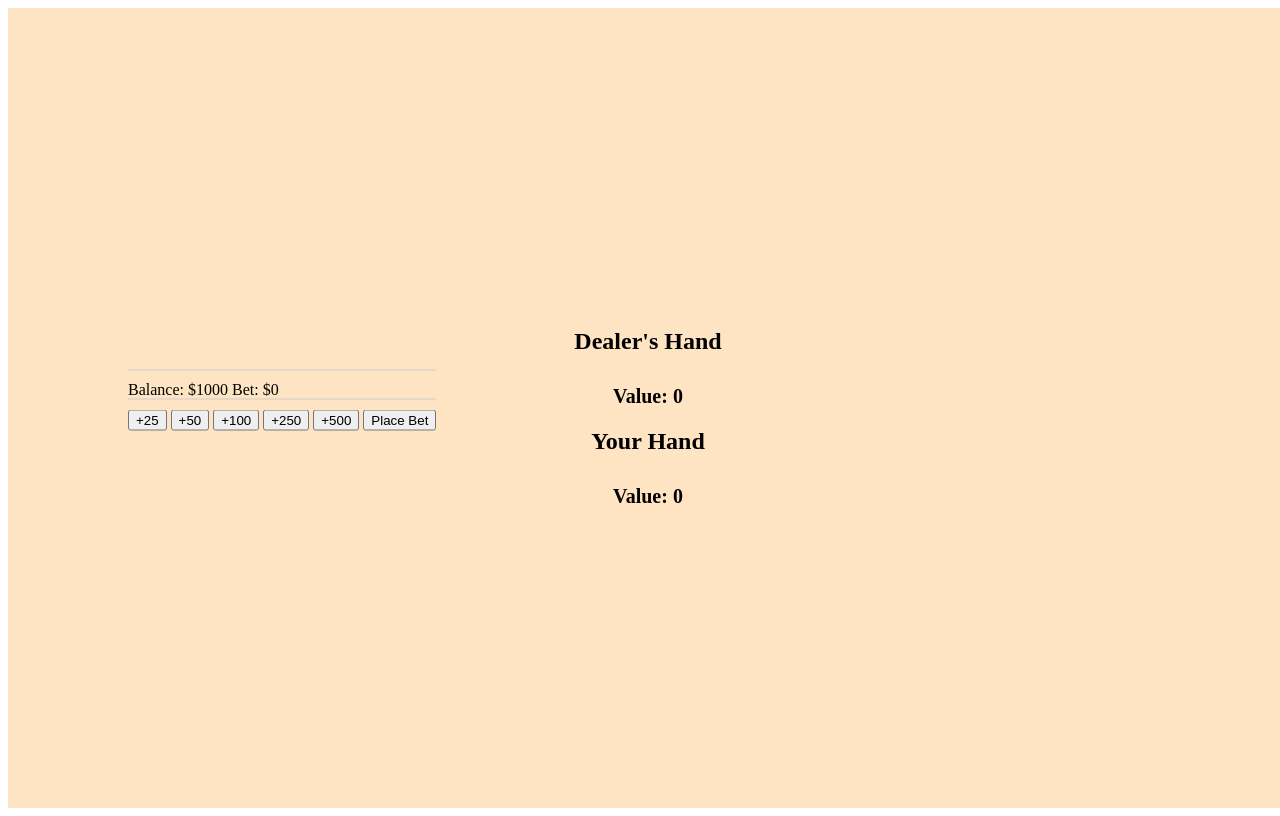
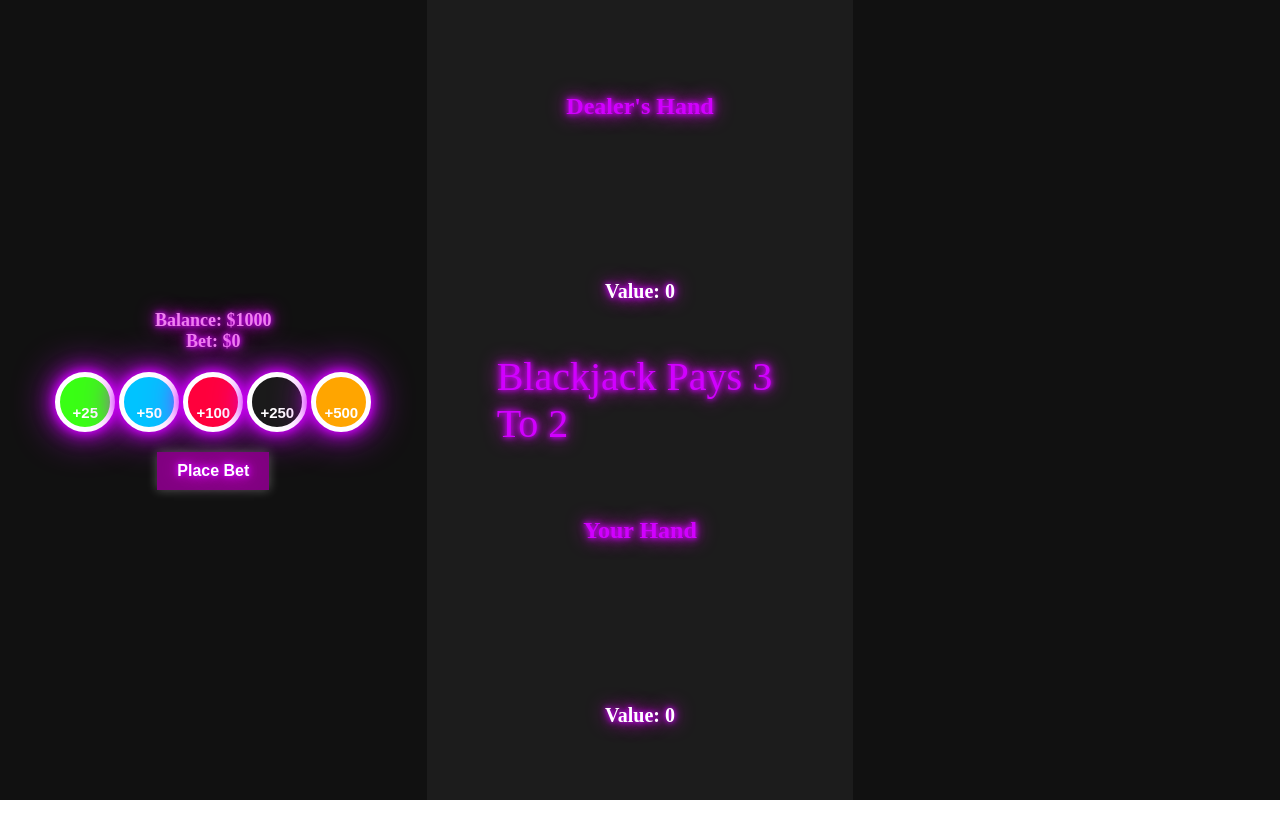
Before and after one commit to LewisWhite2474/BlackJackJS, a plain HTML site: page game.html in a window 1280 px wide. Drawn offline with Linux system fonts and the light colour scheme.

Commit message:
Heavily updated UI

```diff
--- a/game.html
+++ b/game.html
@@ -8,54 +8,61 @@
     <title>Game</title>
 </head>
 <body>
-    <div class="table-area">
+<div class="main-layout">
+  <!-- Left Column: Betting Controls -->
+  <div class="left-column">
+    <div class="controls-wrapper">
+      <!-- Balance + Bet Display -->
+      <div class="balance-container">
+        Balance: $<span id="balance-display">1000</span><br>
+        Bet: $<span id="bet-display">0</span>
+      </div>
+
+      <!-- Chips + Place Bet -->
+      <div id="bet-container-wrapper">
+        <div id="bet-container">
+          <button id="25-button" class="chip green">+25</button>
+          <button id="50-button" class="chip blue">+50</button>
+          <button id="100-button" class="chip red">+100</button>
+          <button id="250-button" class="chip black">+250</button>
+          <button id="500-button" class="chip orange">+500</button>
+        </div>
+        <button id="bet-button" class="logic-button">Place Bet</button>
+      </div>
+
+      <!-- Action Buttons -->
+      <div id="action-buttons" class="action-buttons">
+        <button id="hit-button" class="logic-button">Hit</button>
+        <button id="stand-button" class="logic-button">Stand</button>
+        <button id="double-button" class="logic-button">Double</button>
+        <button id="split-button" class="logic-button" disabled>Split</button>
+      </div>
+    </div>
+  </div>
+
+  <!-- Center Column: Game Table -->
+  <div class="center-column">
     <div class="dealer-hand">
       <h2>Dealer's Hand</h2>
-            <div class="card-container" id="dealer-cards">
-                <!-- Dealer cards will be shown here -->
-            </div>
+      <div class="card-container" id="dealer-cards"></div>
       <div class="value-container" id="dealer-value">Value: 0</div>
     </div>
 
+    <div class="middle-text">Blackjack Pays 3 To 2</div>
+
     <div class="player-hand">
       <h2>Your Hand</h2>
-            <div class="card-container" id="player-cards">
-                <!-- Player cards will be shown here -->
-            </div>
+      <div class="card-container" id="player-cards"></div>
       <div class="value-container" id="player-value">Value: 0</div>
-        </div>
-
-
-
-            <div class="controls-wrapper">
-                <div id="bet-balance-container">
-                    <div id="balance-container">
-                        Balance: $<span id="balance-display">1000</span>
-                        Bet: $<span id="bet-display">0</span>
-                    </div>
-
-                    <div id="bet-container">
-                        <button id="25-button" class="game-button">+25</button>
-                        <button id="50-button" class="game-button">+50</button>
-                        <button id="100-button" class="game-button">+100</button>
-                        <button id="250-button" class="game-button">+250</button>
-                        <button id="500-button" class="game-button">+500</button>
-
-
-                        <button id="place-bet-button">Place Bet</button>
     </div>
   </div>
 
-            <div class="action-buttons" id="action-buttons">
-                <button id="hit-button" class="center-button" >Hit</button>
-                <button id="stand-button" class="center-button" >Stand</button>
-                <button id="split-button" class="center-button" disabled>Split</button>
-                <button id="double-button" class="center-button">Double</button>
+  <!-- Right Column: Outcome -->
+  <div class="right-column">
+    <div id="outcome-field" class="outcome-field">You Lost!</div>
+    <div id="winnings-field" class="winnings-field"></div>
+    <button id="restart-button" class="logic-button">Press to restart</button>
   </div>
-        </div>
-
-        <div id ="outcome-field" style="display: none">You Lost!</div>
-        <button id="restart-button" style="display: none">Press to restart</button>
 </div>
     <script type="module" src="game.js"></script>
 </body>
--- a/hand.js
+++ b/hand.js
@@ -1,14 +1,11 @@
 import { calculateValueSum } from './ui.js';
-import { fillDeck, shuffle } from './deck.js';
-import { playerAction, checkWinner, sleep} from './gameLogic.js';
-import { Card } from './card.js';
+import { sleep} from './gameLogic.js';
 import { gameState } from './game.js';
-import {doubleBet } from './money.js';
 
 
 async function addCardToHand(containerId, card, hand) {
 
-    await sleep(1000);
+    await sleep(750);
 
     if(card.getValue() === 11){
         if (containerId === "player-cards"){
--- a/money.js
+++ b/money.js
@@ -4,7 +4,6 @@ import { fillDeck, shuffle } from './deck.js';
 import {gameState, startGame} from './game.js';
 import { playerAction, checkWinner} from './gameLogic.js';
 
-document.getElementById('place-bet-button').addEventListener('click', handleBetPlacement);
 
 function doubleBet(){
     if (gameState.balance >= gameState.bet) {
@@ -17,7 +16,7 @@ function doubleBet(){
         alert("Not enough balance to double the bet.");
     }
 }
-// ✅ Pure function for handling bet placement
+
 function handleBetPlacement() {
 
     const betInput = document.getElementById('bet-display');
@@ -73,7 +72,7 @@ function addBet(amount){
 }
 
 // ✅ Attach once to the button on load
-document.getElementById('place-bet-button').addEventListener('click', handleBetPlacement);
+document.getElementById('bet-button').addEventListener('click', handleBetPlacement);
 
 
 
--- a/style.css
+++ b/style.css
@@ -1,11 +1,39 @@
 .center-container {
-    background-color: bisque;
+    background-color: #121212;
     display: flex;
     flex-direction: column;
     justify-content: center;
     align-items: center;
-    height: 100vh; /* Fill entire viewport height */
-    width: 100vw;  /* Full width (optional) */
+    height: 100vh;
+    width: 100vw;
+    box-sizing: border-box;
+}
+
+.main-layout {
+  display: flex;
+  flex-direction: row;
+  height: 100vh;
+  width: 100vw;
+  overflow:hidden;
+  background-color: #1C1C1C;
+}
+.left-column,
+.center-column,
+.right-column {
+  flex: 1;
+  padding: 20px;
+  box-sizing: border-box;
+}
+
+body {
+  color: #d100ff;
+  text-shadow: 0 0 5px #d100ff, 0 0 10px #d100ff, 0 0 20px #ff00ff;
+}
+html, body {
+  margin: 0;
+  padding: 0;
+  height: 100vh;
+  overflow: hidden;
   box-sizing: border-box;
 }
 
@@ -20,45 +48,74 @@
     font-weight: bold;
     margin-bottom: 20px;
 }
-.table-area {
-    background-color: bisque;
+
+.left-column {
+  background-color: #111; /* or keep it #1C1C1C */
+  display: flex;
+  justify-content: center;
+  align-items: center;
+  flex-direction: column;
+}
+
+.center-column {
   display: flex;
   flex-direction: column;
+  align-items: center;
+  justify-content: center;
+}
+
+.right-column {
+  background-color: #111;
+  display: flex;
   justify-content: center;
   align-items: center;
-    height: 100vh; /* Fill entire viewport height */
-    width: 100vw;  /* Full width (optional) */
-    box-sizing: border-box;
+  flex-direction: column;
 }
-
 .card-container{
   display: flex;
-    font-size: 16px;
-    flex-direction: row;  /* This is actually default, but safe to be explicit */
-    gap: 10px;            /* Adds space between cards */
+  flex-direction: row;
+  gap: 10px;
+  height: 130px; /* or whatever fits your cards */
+  justify-content: center;
+  align-items: center;
+
 }
 
 .card {
   width: 80px;
   height: 120px;
-    border: 2px solid black;
+  border: 2px solid violet;
   border-radius: 8px;
   background-color: white;
   display: flex;
   justify-content: center;
   align-items: center;
-    font-size: 20px;
-    font-weight: bold;
-    margin:8px;
+  box-shadow: 0 0 10px violet, 0 0 20px #d100ff;
+  margin: 8px;
+  overflow: hidden;
 }
-
+.card img {
+  max-width: 100%;
+  max-height: 100%;
+  object-fit: contain;
+  border-radius: 4px;
+}
 .action-buttons {
     align-items: flex-end;
-    pointer-events: auto; /* Re-enable pointer interaction */
+    pointer-events: auto;
     display: none;
-    flex-direction: column;
+    flex-direction: row;
     gap: 10px;
     padding: 20px;
+}
+.outcome-field{
+    display:none;
+    margin-bottom: 50%;
+    font-size: 300%;
+}
+.winnings-field{
+    margin-bottom: 50%;
+    font-size: 200%;
 }
 
 .value-container {
@@ -66,38 +123,110 @@
     font-size: 20px;
     font-weight: bold;
     text-align: center;
-    color: black;
+    color: white;
 }
 
-#bet-container, #balance-container {
-    border-top: 1px solid #ccc;
-    padding-top: 10px;
+.balance-container {
+  text-align: center;
+  width: 100%;
+  font-size: 18px;
+  font-weight: bold;
+  color: violet; /* Or neon purple */
 }
 
 #restart-button {
-    margin-top: 50px; /* pushes it down */
-    padding: 10px 20px; /* adds some space inside the div */
-    border: 2px solid black; /* gives it a black border */
-    display: none; /* keep it hidden until shown by JS */
-    cursor: pointer; /* makes it look clickable */
-    text-align: center; /* centers the text */
-    width: fit-content; /* makes the div fit the text */
-    border-radius: 5px; /* rounded corners (optional but looks nice) */
-    background-color: #f0f0f0; /* optional, light background */
+    display: none;
 }
 
-.bet-balance-container{
-  align-items: flex-start;
+.controls-wrapper {
   display: flex;
   flex-direction: column;
+  align-items: center;
   gap: 10px;
 }
-.controls-wrapper {
-  position: fixed;
-  top: 50%;
-  width: 80%; /* or try 70%, 60% */
-  left: 50%;
-  transform: translate(-50%, -50%);
+
+
+.chip {
+  width: 60px;
+  height: 60px;
+  border-radius: 50%;
+  border: 5px solid white;
+  font-size: 15px;
+  font-weight: bold;
+  color: white;
+  cursor: pointer;
+  text-align: center;
+  line-height: 70px;
+  box-shadow: 0 0 10px rgba(255,255,255,0.3);
+  transition: transform 0.1s ease-in-out;
+}
+
+.logic-button{
+  padding: 10px 20px;
+  font-size: 16px;
+  font-weight: bold;
+  color: white;
+  border: none;
+  cursor: pointer;
+  background-color: purple;
+  box-shadow: 0 0 10px rgba(255,255,255,0.3);
+  text-shadow: 0 0 5px #d100ff, 0 0 10px #d100ff, 0 0 20px #ff00ff;
+}
+.logic-button:disabled {
+  background-color: #555;
+  color: #aaa;
+  cursor: not-allowed;
+  box-shadow: none;
+  text-shadow: none;
+  opacity: 0.6;
+}
+button {
+  transition: transform 0.1s ease, box-shadow 0.1s ease;
+  box-shadow: 0 4px 15px #ff00ff;
+}
+
+button:active {
+  transform: scale(0.95);
+  box-shadow: 0 2px 5px #d100ff;
+}
+
+.middle-text{
+    padding:50px;
+    font-size: 40px;
+}
+.chip:hover {
+  transform: scale(1.1);
+}
+
+.red {
+  background-color: #ff003c;
+  box-shadow: 0 0 10px #d100ff, 0 0 20px #d100ff, 0 0 40px #d100ff;
+}
+
+.orange {
+  background-color: orange;
+  box-shadow: 0 0 10px #d100ff, 0 0 20px #d100ff, 0 0 40px #d100ff;
+}
+
+.blue {
+  background-color: #00c3ff;
+  box-shadow: 0 0 10px #d100ff, 0 0 20px #d100ff, 0 0 40px #d100ff;
+}
+
+.green {
+  background-color: #39ff14;
+  box-shadow: 0 0 10px #d100ff, 0 0 20px #d100ff, 0 0 40px #d100ff;
+}
+
+.black {
+  background-color: #1a1a1a;
+  box-shadow: 0 0 10px #d100ff, 0 0 20px #d100ff, 0 0 40px #d100ff;
+}
+
+#bet-container-wrapper {
   display: flex;
-  justify-content: space-between;
+  flex-direction: column;
+  align-items: center;
+  gap: 20px; /* Adjust space between chips and button */
+  margin-top: 10px; /* Push the button down more */
 }
```
Also changed, not shown: game.js (+3 -5 lines), gameLogic.js (+14 -9 lines), ui.js (+5 -17 lines), images/bj3-2.png (added). Lines whose indentation alone changed are shown as unchanged.
